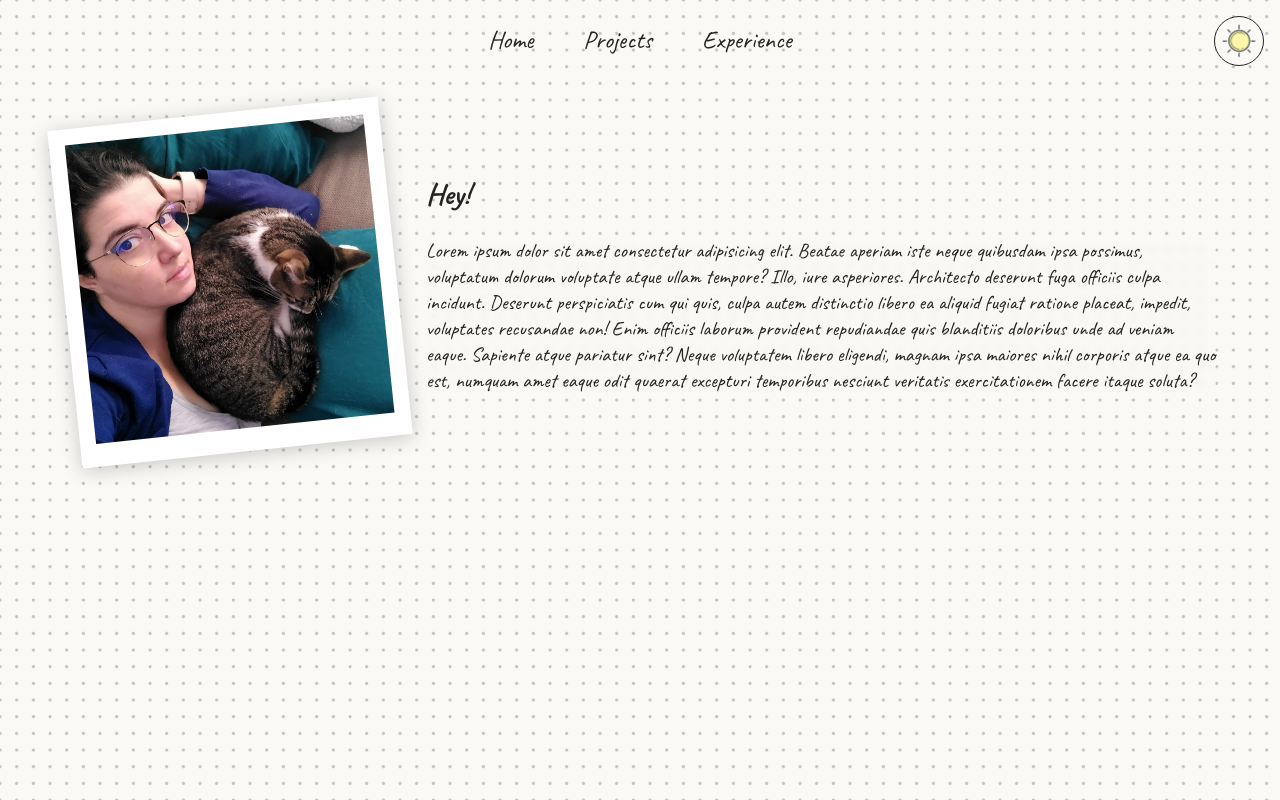
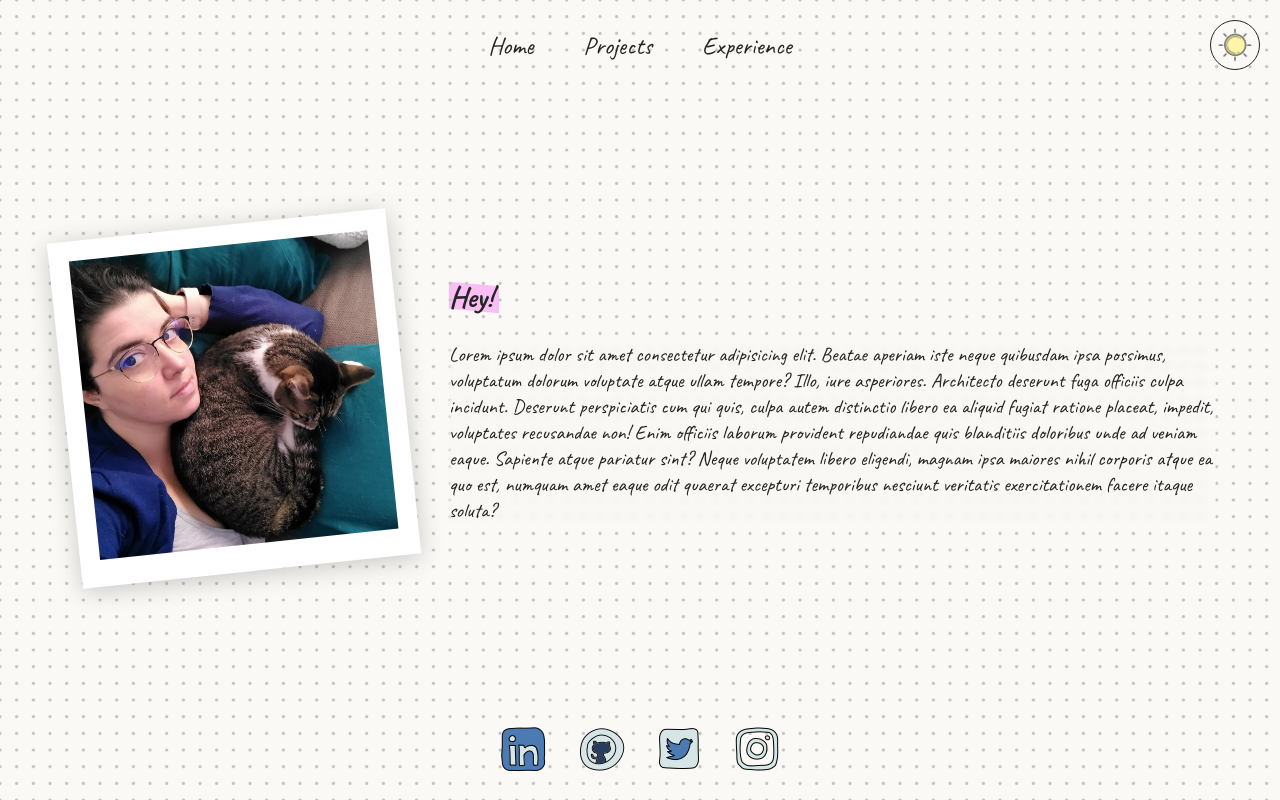
Before and after one commit to willCodeForCandy/portfolio-project-3, a website built with Vite: page index.html in a window 1280 px wide. Built offline with nearby package versions, Linux system fonts and the light colour scheme.

Commit message:
add images and animation to footer icons

```diff
--- a/components/footer/footer.css
+++ b/components/footer/footer.css
@@ -0,0 +1,28 @@
+@keyframes tilt-shaking {
+  0% {
+    transform: rotate(0deg);
+  }
+  25% {
+    transform: rotate(5deg);
+  }
+  50% {
+    transform: rotate(0deg);
+  }
+  75% {
+    transform: rotate(-5deg);
+  }
+  100% {
+    transform: rotate(0deg);
+  }
+}
+
+footer {
+  display: flex;
+  justify-content: center;
+  gap: 30px;
+  margin: 20px;
+}
+
+footer a:hover img {
+  animation: tilt-shaking 0.3s infinite;
+}
--- a/components/footer/footer.js
+++ b/components/footer/footer.js
@@ -1,2 +1,13 @@
 import "./footer.css";
 const $footer = document.querySelector("footer");
+
+const insta = "../public/assets/icons8-instagram-48.png";
+const linkedIn = "../public/assets/icons8-linkedin-48.png";
+const twitter = "../public/assets/icons8-twitter-squared-48.png";
+const github = "../public/assets/icons8-github-48.png";
+
+$footer.innerHTML = `
+<div><a href="#"><img src="${linkedIn}" alt="my linkedIn"></a></div>
+<div><a href="#"><img src="${github}" alt="mu gitHub"></a></div>
+<div><a href="#"><img src="${twitter}" alt="my (not X)"></a></div>
+<div><a href="#"><img src="${insta}" alt="my Instagram"></a></div>`;
--- a/components/home/home.css
+++ b/components/home/home.css
@@ -3,8 +3,7 @@
   flex-wrap: wrap-reverse;
   padding: 0 5%;
   align-items: center;
-  gap: 30px;
-  margin-top: 2rem;
+  gap: 45px;
   font-size: 20px;
 }
 
@@ -28,3 +27,20 @@
 .description p {
   backdrop-filter: blur(5px);
 }
+
+h2 {
+  position: relative;
+}
+
+h2:after {
+  position: absolute;
+  z-index: -1;
+  width: 50px;
+  content: "";
+  height: 70%;
+  left: 0;
+  bottom: 16%;
+  opacity: 0.4;
+  transition: 0.5s;
+  transform: skewY(5deg);
+}
--- a/components/home/home.js
+++ b/components/home/home.js
@@ -6,7 +6,7 @@ $mainSection.id = "main-section";
 const mainSectionTemplate = `
 <div><img src="/public/assets/IMG_20221005_145041312.jpg" alt="Ragnar y yo"></div>
 <div class="description">
-<h2>Hey!</h2>
+<h2 class="pink">Hey!</h2>
 <p>Lorem ipsum dolor sit amet consectetur adipisicing elit. Beatae aperiam iste neque quibusdam ipsa possimus,
   voluptatum dolorum voluptate atque ullam tempore? Illo, iure asperiores. Architecto deserunt fuga officiis culpa
   incidunt.
--- a/index.html
+++ b/index.html
@@ -8,16 +8,17 @@
   <title>Portfolio Virginia Raschia</title>
 </head>
 
-<body>
-  <div id="app">
-    <header>
-    </header>
-    <main>
 
-    </main>
-    <footer></footer>
-  </div>
-  <script type="module" src="/main.js"></script>
+<header>
+</header>
+<main>
+
+</main>
+<footer>
+
+</footer>
+
+<script type="module" src="/main.js"></script>
 </body>
 
 </html>
--- a/style.css
+++ b/style.css
@@ -17,7 +17,7 @@
   font-family: Caveat, Helvetica, Arial, sans-serif;
   line-height: 1.3;
   font-weight: 400;
-
+  font-size: 20px;
   color-scheme: light dark;
   color: var(--primary-dark);
   background-color: var(--primary-light);
@@ -36,11 +36,18 @@
 body {
   background-image: url(public/assets/dot-seamless-pattern.png);
   background-size: 200px;
-  height: 100svh;
+  min-height: 100svh;
   width: 100%;
   margin: 0;
   padding: 0;
+  display: flex;
+  flex-direction: column;
+  justify-content: space-between;
 }
+
+/* main {
+  flex: 1 0 80svh;
+} */
 
 a {
   text-decoration: none;
```
